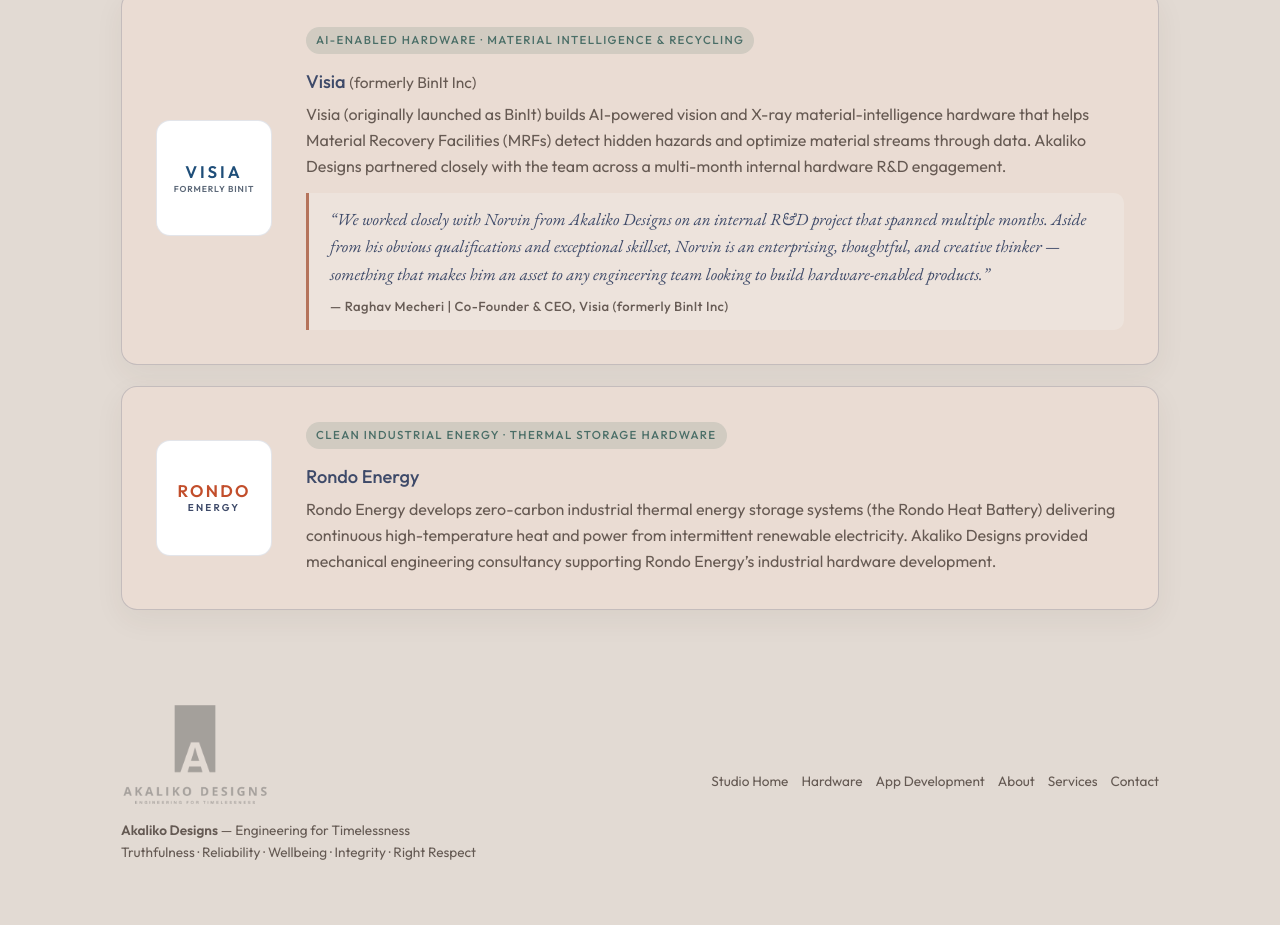
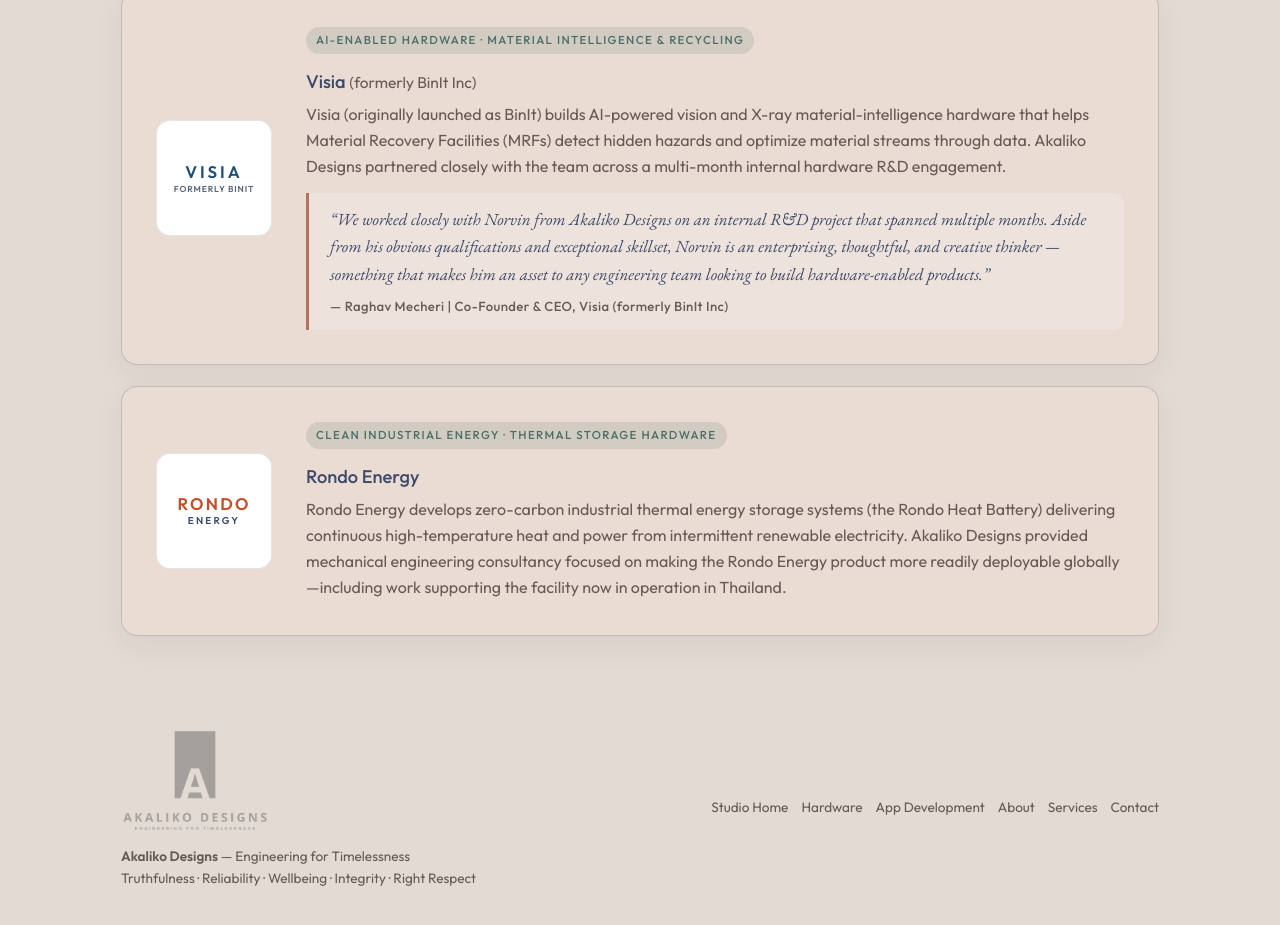
Before and after one commit to anorthernfriend/anorthernfriend.github.io, a plain HTML site: page hardware.html in a window 1280 px wide. Shown: the part 1807-2732 px from the top of the page. Drawn offline with nearby package versions, Linux system fonts and the light colour scheme.

Commit message:
Add Rondo Energy global deployability and Thailand facility details

```diff
--- a/hardware.html
+++ b/hardware.html
@@ -980,7 +980,7 @@ html[data-theme="starlight"] .footer-lockup { filter: brightness(1.55); opacity:
               <span class="tier-badge">Clean Industrial Energy · Thermal Storage Hardware</span>
               <h3 style="margin-top:var(--s2);margin-bottom:6px">Rondo Energy</h3>
               <p style="color:var(--muted);margin:0">
-                Rondo Energy develops zero-carbon industrial thermal energy storage systems (the Rondo Heat Battery) delivering continuous high-temperature heat and power from intermittent renewable electricity. Akaliko Designs provided mechanical engineering consultancy supporting Rondo Energy’s industrial hardware development.
+                Rondo Energy develops zero-carbon industrial thermal energy storage systems (the Rondo Heat Battery) delivering continuous high-temperature heat and power from intermittent renewable electricity. Akaliko Designs provided mechanical engineering consultancy focused on making the Rondo Energy product more readily deployable globally—including work supporting the facility now in operation in Thailand.
               </p>
             </div>
           </article>
```
Also changed, not shown: industries.html (+1 -1 lines).
